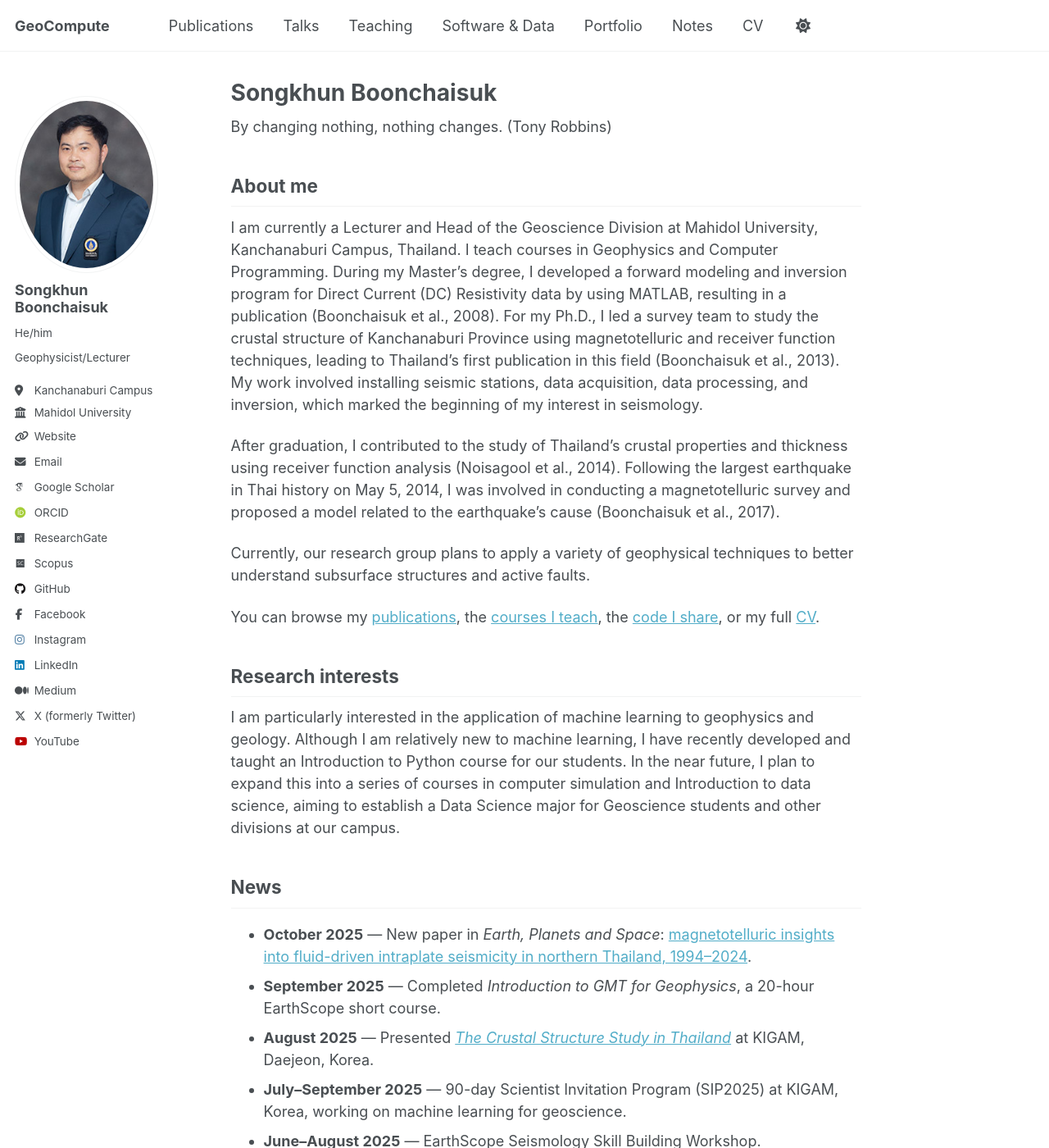
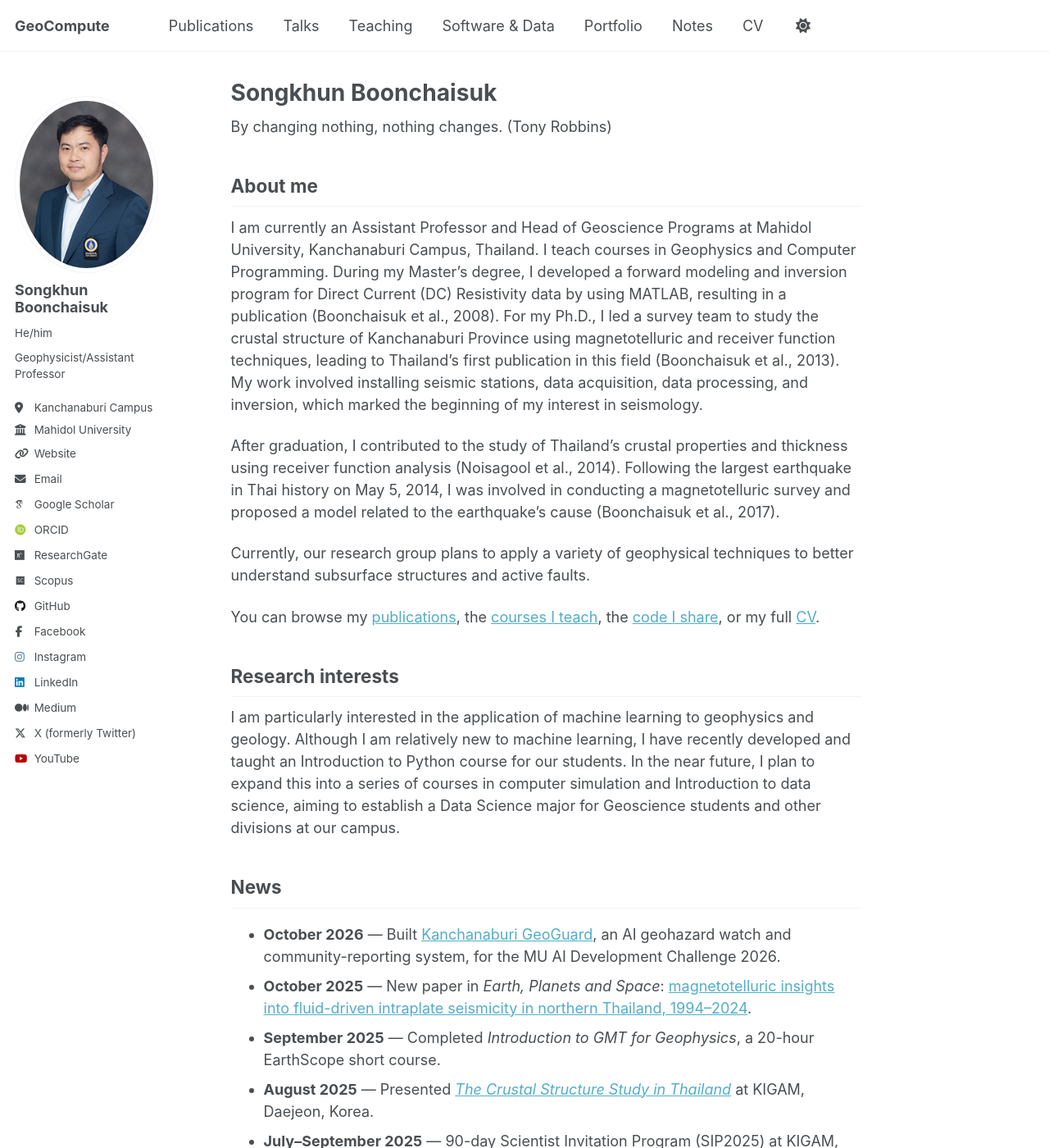
Before and after one commit to Songkhun/Songkhun.github.io, a Jekyll site: the page built from _pages/about.md, in a window 1280 px wide and 1400 px high. Shown: the whole window at 82% size. Built offline with Jekyll 4.4.1, drawn with Linux system fonts in a browser that asks for light colours; some web fonts are replaced; a script that is not in the unit is left out.

Commit message:
Add GeoGuard portfolio entry; update title to Assistant Professor
Co-Authored-By: Claude Opus 5.5 <noreply@anthropic.com>

```diff
--- a/_config.yml
+++ b/_config.yml
@@ -26,7 +26,7 @@ author:
   avatar           : "songkhun.png"
   name             : "Songkhun Boonchaisuk"
   pronouns         : "He/him"
-  bio              : "Geophysicist/Lecturer"
+  bio              : "Geophysicist/Assistant Professor"
   location         : "Kanchanaburi Campus"
   employer         : "Mahidol University"
   uri              : "https://ka.mahidol.ac.th/staff-Profile/th/songkhun.boo"
@@ -140,7 +140,7 @@ facebook:
   app_id                 :
   publisher              :
 og_image                 : "og-card.png" # Social media default site image
-og_description           : "Geophysicist and Lecturer at Mahidol University, Kanchanaburi Campus — magnetotellurics, DC resistivity, seismology and earthquake hazard in Thailand."
+og_description           : "Geophysicist and Assistant Professor at Mahidol University, Kanchanaburi Campus — magnetotellurics, DC resistivity, seismology and earthquake hazard in Thailand."
 # For specifying social profiles
 # - https://developers.google.com/structured-data/customize/social-profiles
 social:
--- a/_pages/about.md
+++ b/_pages/about.md
@@ -1,7 +1,7 @@
 ---
 permalink: /
 title: "Songkhun Boonchaisuk"
-excerpt: "Geophysicist and Lecturer at Mahidol University, Kanchanaburi Campus. Magnetotellurics, DC resistivity, seismology and earthquake hazard in Thailand."
+excerpt: "Geophysicist and Assistant Professor at Mahidol University, Kanchanaburi Campus. Magnetotellurics, DC resistivity, seismology and earthquake hazard in Thailand."
 author_profile: true
 redirect_from:
   - /about/
@@ -11,7 +11,7 @@ By changing nothing, nothing changes. (Tony Robbins)
 
 About me
 --------
-I am currently a Lecturer and Head of the Geoscience Division at Mahidol University, Kanchanaburi Campus, Thailand.
+I am currently an Assistant Professor and Head of Geoscience Programs at Mahidol University, Kanchanaburi Campus, Thailand.
 I teach courses in Geophysics and Computer Programming. During my Master’s degree, I developed a forward modeling and inversion program for Direct Current (DC) Resistivity data by using MATLAB, resulting in a publication (Boonchaisuk et al., 2008).
 For my Ph.D., I led a survey team to study the crustal structure of Kanchanaburi Province using magnetotelluric and receiver function techniques, leading to Thailand’s first publication in this field (Boonchaisuk et al., 2013).
 My work involved installing seismic stations, data acquisition, data processing, and inversion, which marked the beginning of my interest in seismology.
@@ -28,6 +28,7 @@ I am particularly interested in the application of machine learning to geophysic
 
 News
 ----
+- **October 2026** — Built [Kanchanaburi GeoGuard](/portfolio/2026-10-17-GeoGuard/), an AI geohazard watch and community-reporting system, for the MU AI Development Challenge 2026.
 - **October 2025** — New paper in *Earth, Planets and Space*: [magnetotelluric insights into fluid-driven intraplate seismicity in northern Thailand, 1994–2024](/publication/2025-Amatyakul).
 - **September 2025** — Completed *Introduction to GMT for Geophysics*, a 20-hour EarthScope short course.
 - **August 2025** — Presented [*The Crustal Structure Study in Thailand*](/talks/2025-08-08-KIGAM) at KIGAM, Daejeon, Korea.
```
Also changed, not shown: _portfolio/2026-10-17-GeoGuard.md (added, +38 -0 lines), images/geoguard.jpg (added), 1 other file.
